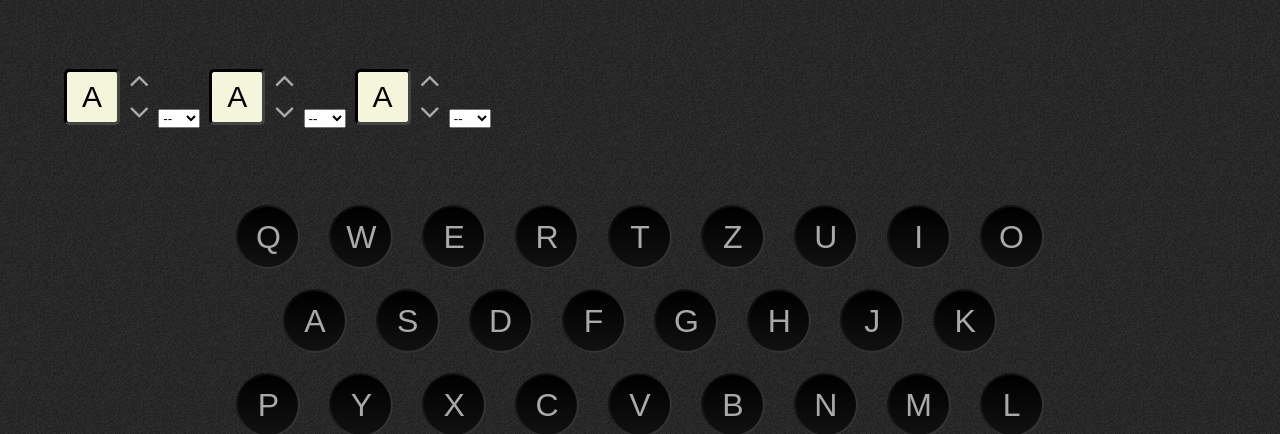
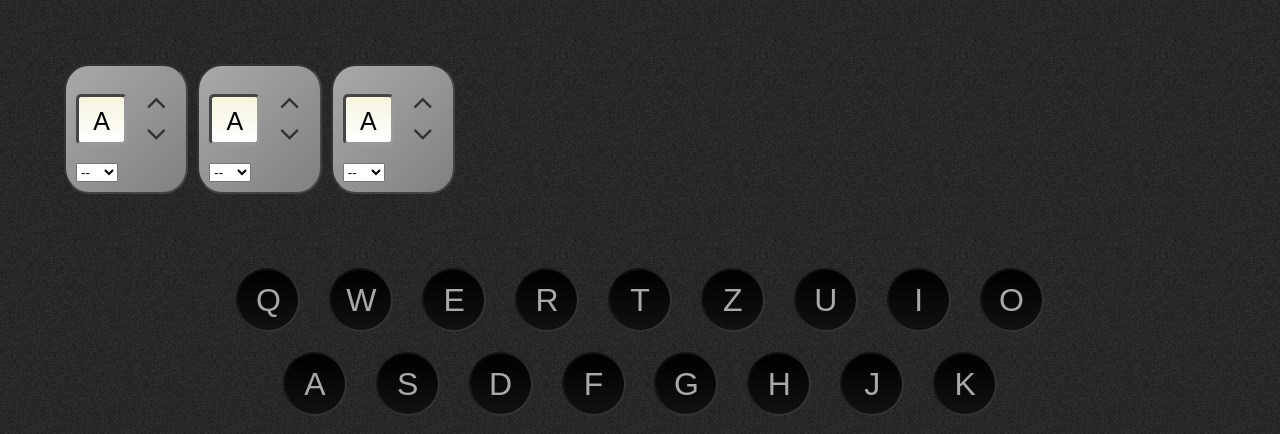
Before and after one commit to peterlawless/enigma-web-app, a Django app: page /enigma in a window 1280 px wide. Shown: the top 434 px of the page. Run offline with Django 3.2, Linux system fonts and the light colour scheme; some libraries are stand-ins or nearby versions.

Commit message:
Added more detail to make the interface look more like the real enigma

```diff
--- a/enigma_app/static/css/enigma.css
+++ b/enigma_app/static/css/enigma.css
@@ -22,34 +22,54 @@ body {
 
 .rotors div {
   display: inline-block;
+  background: silver;
+  background-image: linear-gradient(-45deg, grey, darkgrey);
+  border-radius: 20%;
+  border: 2px solid #444;
+  border-left-color: #333;
+  border-top-color: #333;
+  padding: 10px;
 }
 
 .rotors div i {
   display: block;
+  color: #333;
 }
 
 .rotors div i:hover {
   color: dimgrey;
 }
 
-.window {
+.rotors .window {
   vertical-align: top;
-  width: 50px;
-  height: 50px;
+  width: 25px;
+  height: 25px;
+  max-width: 25px;
+  max-height: 25px;
   border-radius: 5px;
   background: beige;
+  background-image: linear-gradient(beige, white);
   text-align: center;
   display: inline-block;
-  border: 3px solid #444;
+  border: 3px solid #999;
   border-style: inset;
-  font-size: 30px;
+  font-size: 25px;
   color: black;
-  margin: 5px 0;
+  margin: 18px 0;
 }
+
+.rotors .buttons {
+  border-style: none;
+  background: transparent;
+}
+
 
 .window span {
   display: inline-block;
-  margin: 15% 0;
+}
+
+.rotors div select {
+  display: block;
 }
 
 #lampboard {
```
